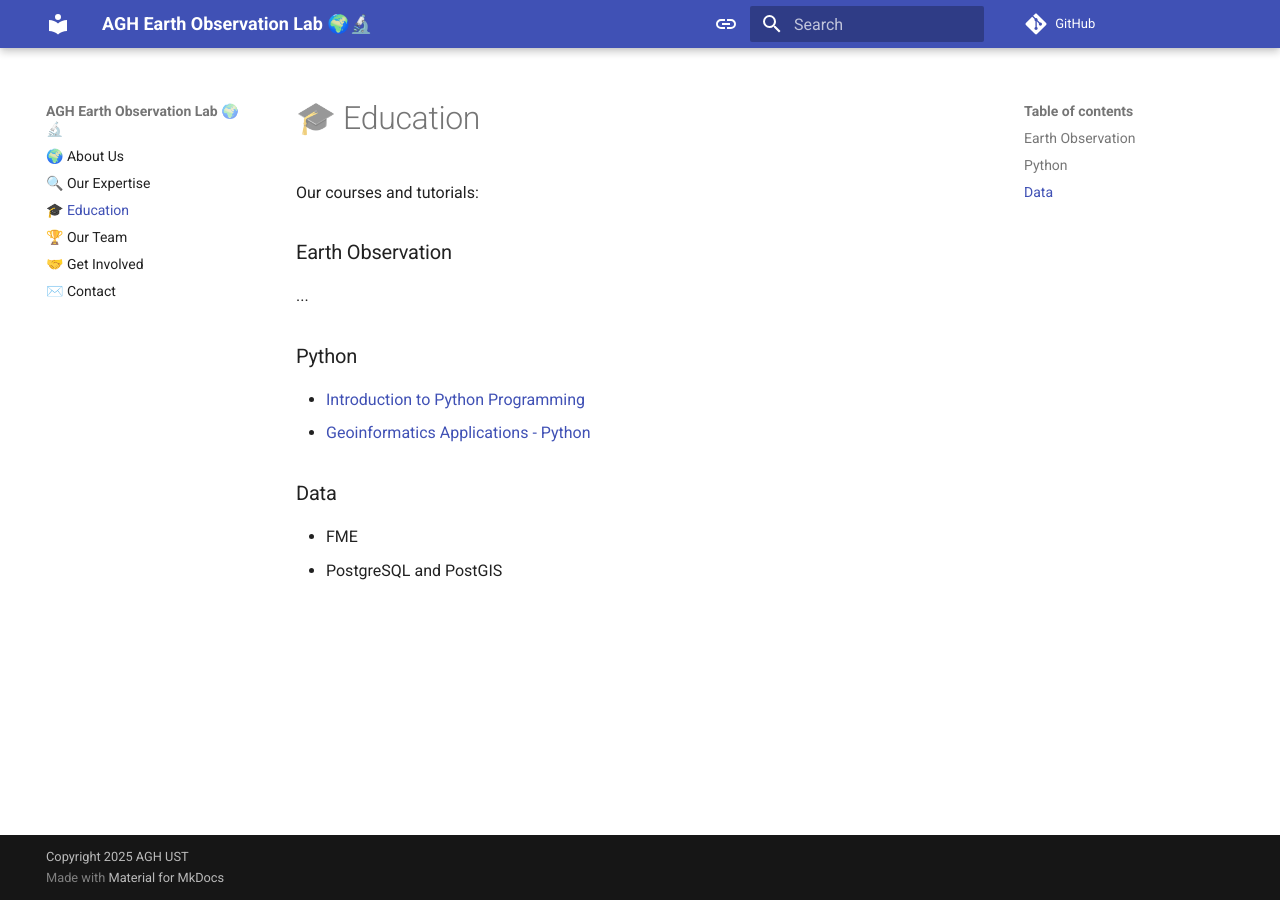
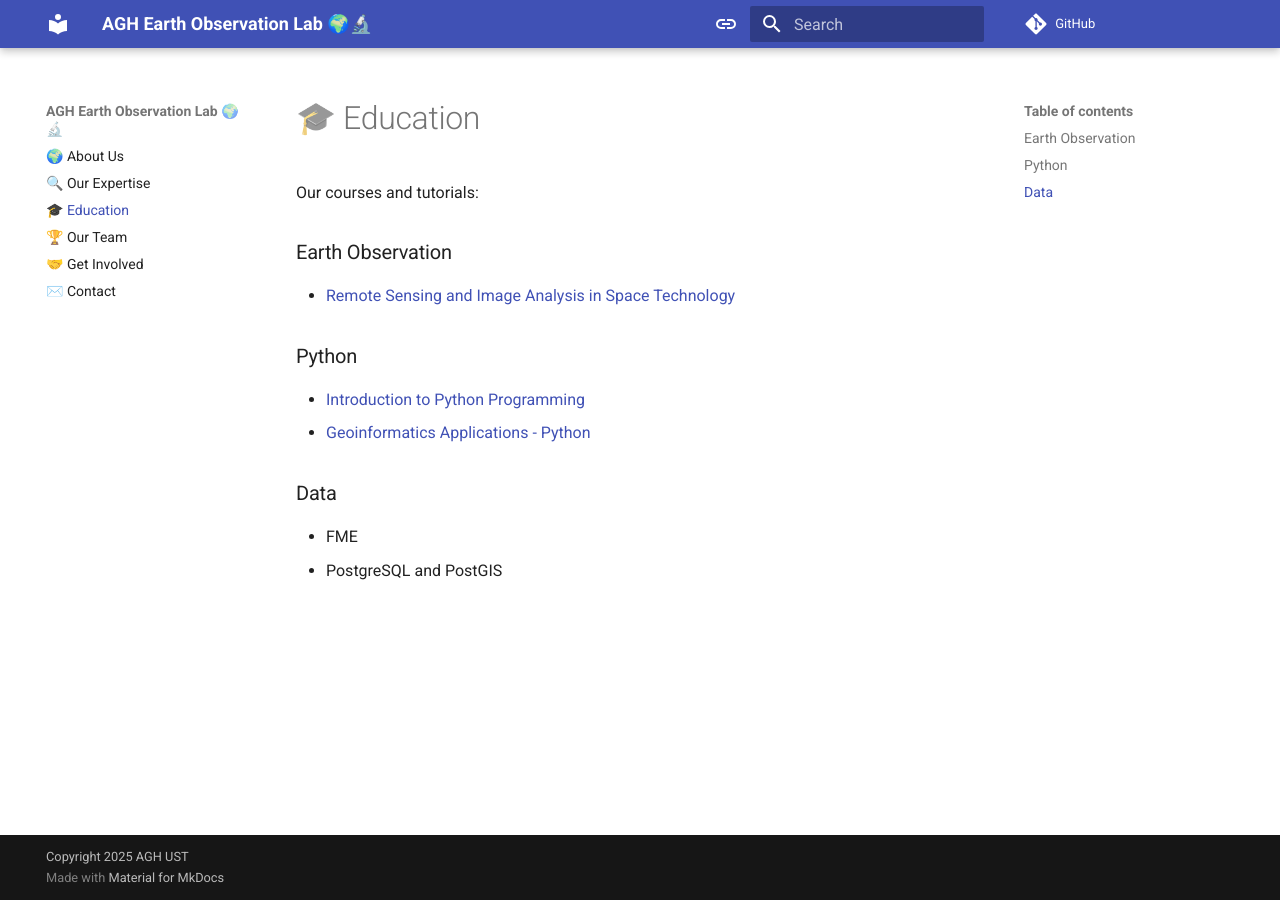
Before and after one commit to eo-agh/site, an MkDocs documentation site: the page built from docs/education.md, in a window 1280 px wide. Built offline with MkDocs 1.6.1 and Material for MkDocs 9.7.7, drawn with Linux system fonts in a browser that asks for light colours; comment, search, counter and statistics services are not loaded.

Commit message:
Add EO course

```diff
--- a/docs/education.md
+++ b/docs/education.md
@@ -2,7 +2,7 @@ Our courses and tutorials:
 
 ### Earth Observation
 
-...
+- [Remote Sensing and Image Analysis in Space Technology](https://eo-agh.github.io/eo-course/)
 
 ### Python
 
```
